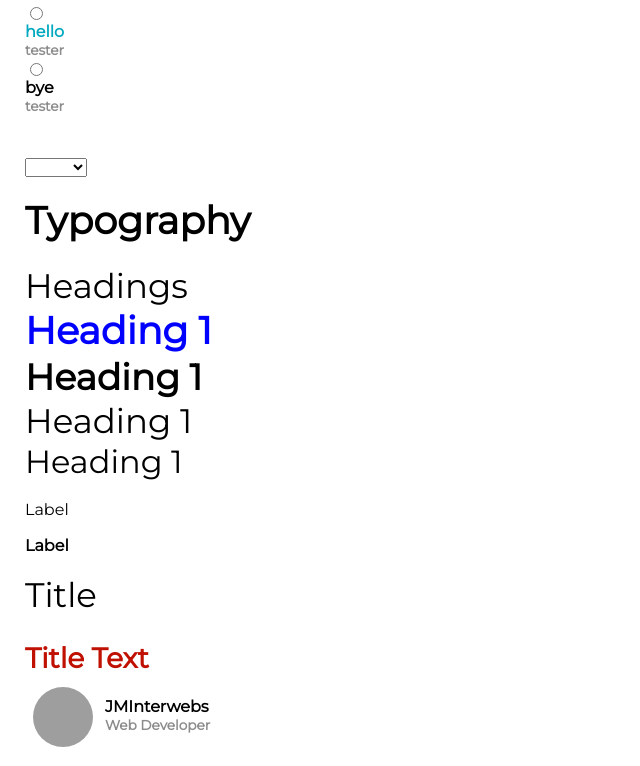
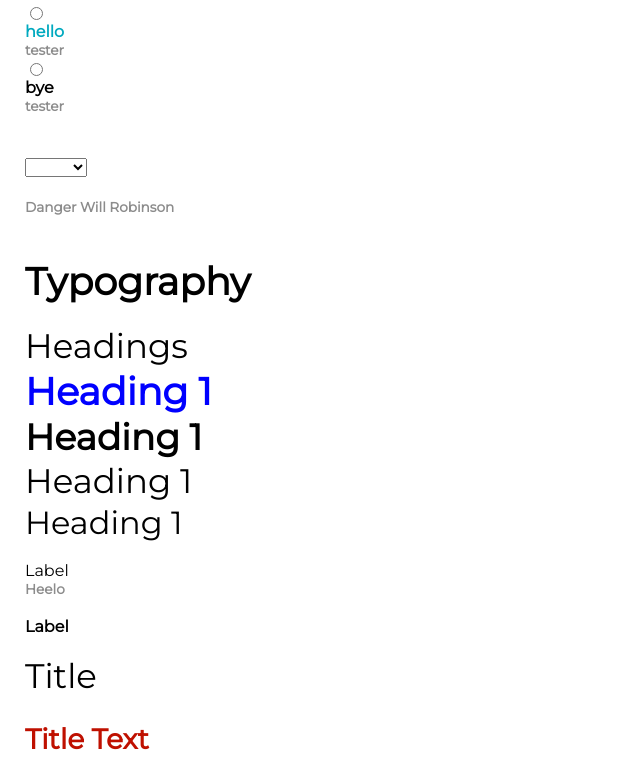
Before and after one commit to jminterwebs/jmdesign, a React (Create React App) app: page / in a window 1280 px wide. Shown: the part 510-1276 px from the top of the page, without its empty margins (0-640 px from the left). Built offline with nearby package versions, Linux system fonts and the light colour scheme; grey boxes are pictures that could not be loaded; a web font is replaced by a local one.

Commit message:
form error added

```diff
--- a/src/components/App.js
+++ b/src/components/App.js
@@ -4,10 +4,12 @@ import Wrapper from 'components/wrapper/Wrapper';
 import Heading from 'components/typography/Heading';
 import Label from 'components/typography/Label';
 import Title from 'components/typography/Title';
+import SubLabel from 'components/typography/SubLabel';
 
 import Button from 'components/button/Button';
 import Input from 'components/form/Input';
 import Checkbox from 'components/form/Checkbox';
+import FormError from 'components/form/FormError';
 import Dropdown from 'components/form/Dropdown';
 import RadioGroup from 'components/form/RadioGroup';
 import Avatar from 'components/avatar/Avatar';
@@ -149,6 +151,9 @@ export default function App() {
       />
       <br />
       <br />
+      <FormError errorText="Danger Will Robinson" />
+      <br />
+      <br />
       <Heading text="Typography" size="x-large" />
       <br />
       <Heading text="Headings" size="medium" />
@@ -159,7 +164,7 @@ export default function App() {
       <br />
 
       <Label label="Label" weight="400" />
-
+      <SubLabel subLabel="Heelo" labelColor="danger" />
       <br />
       <Label label="Label" weight="bold" />
       <br />
--- /dev/null
+++ b/src/components/form/FormError.js
@@ -0,0 +1,16 @@
+import React from 'react';
+import PropTypes from 'prop-types';
+
+import SubLabel from '../typography/SubLabel';
+
+import './form.scss';
+
+export default function FormError(props) {
+  const { errorText } = props;
+
+  return <SubLabel subLabel={errorText} labelColor="danger" />;
+}
+
+FormError.propTypes = {
+  errorText: PropTypes.string.isRequired
+};
```
Also changed, not shown: 1 other file (tests, documents, lock files or other folders).
